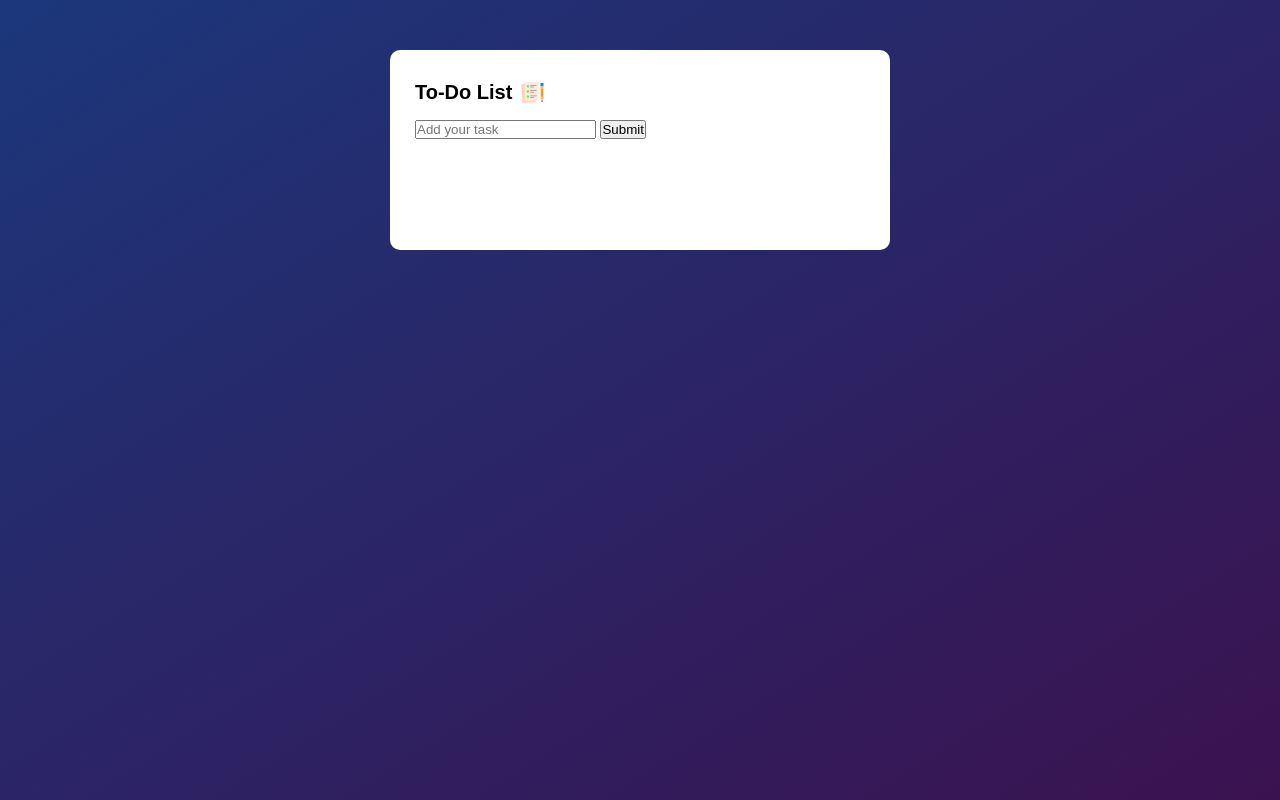
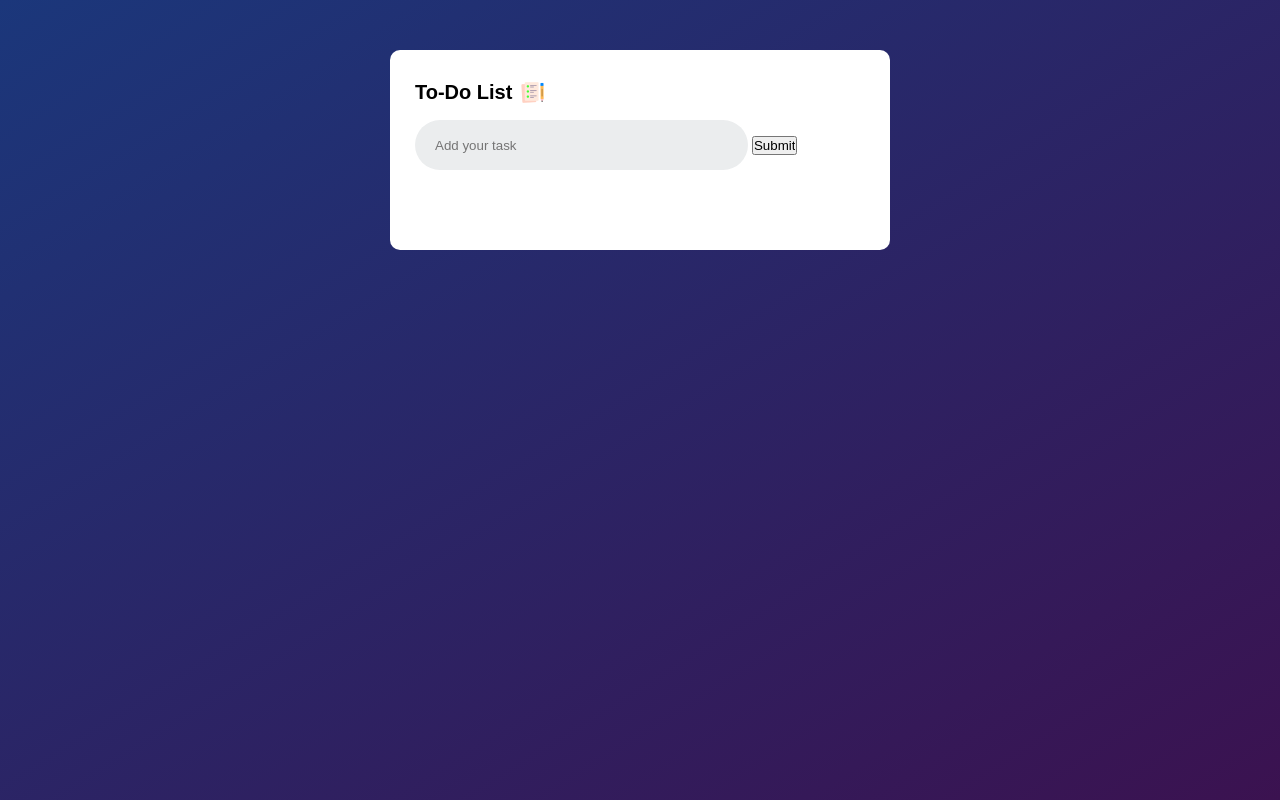
Before and after one commit to amaxwell97/to-do-list-app, a plain HTML site: page index.html in a window 1280 px wide. Drawn offline with Linux system fonts and the light colour scheme.

Commit message:
Set #add-task width, height, border, padding

```diff
--- a/styles.css
+++ b/styles.css
@@ -41,3 +41,12 @@ body {
     width: 25px;
     margin-left: 8px;
 }
+
+.add-item > #add-task{
+    width: 70%;
+    height: 50px;
+    border: 0px;
+    border-radius: 30px;
+    background-color: #EBEDEE;
+    padding-left: 20px;
+}
```
